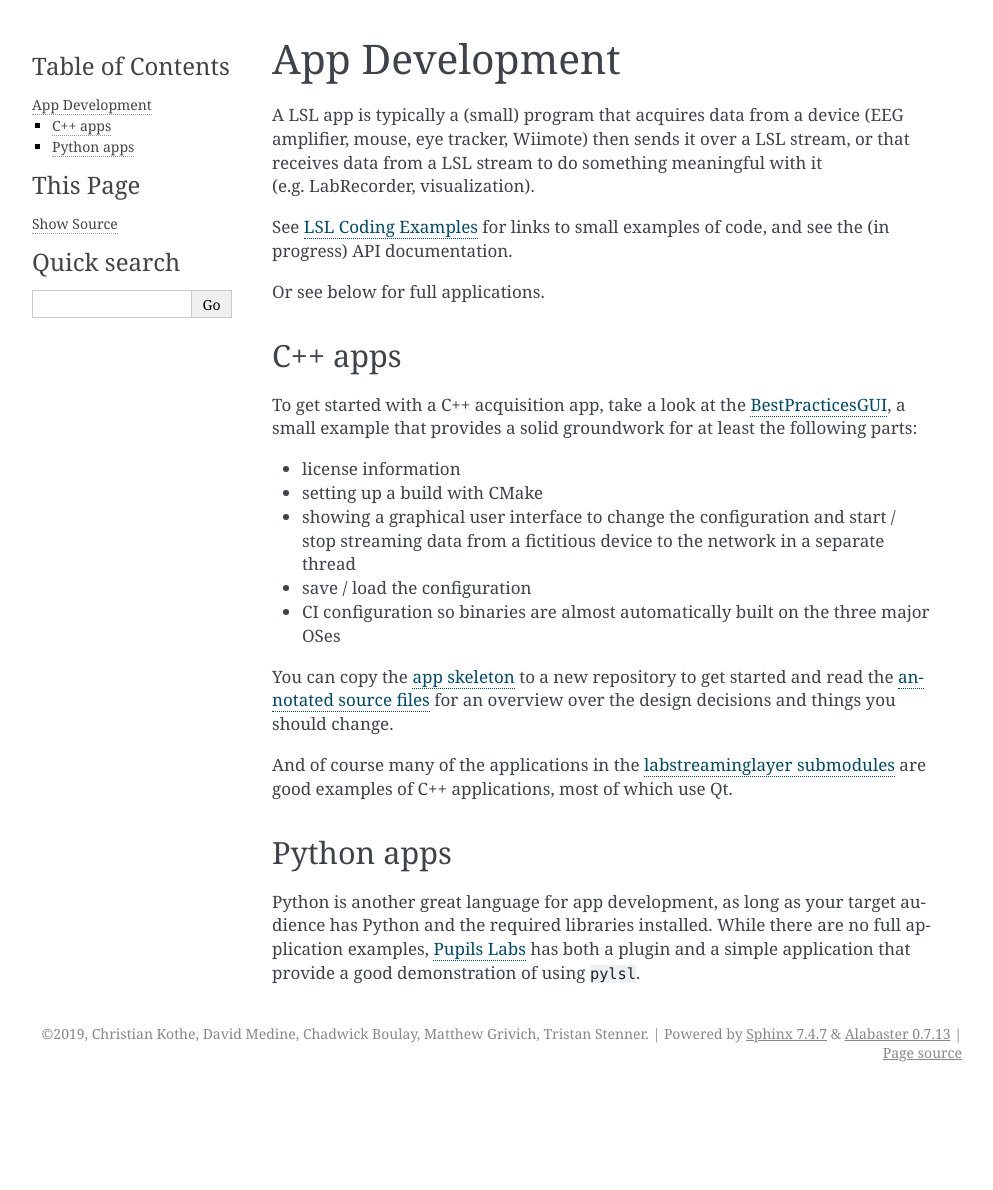
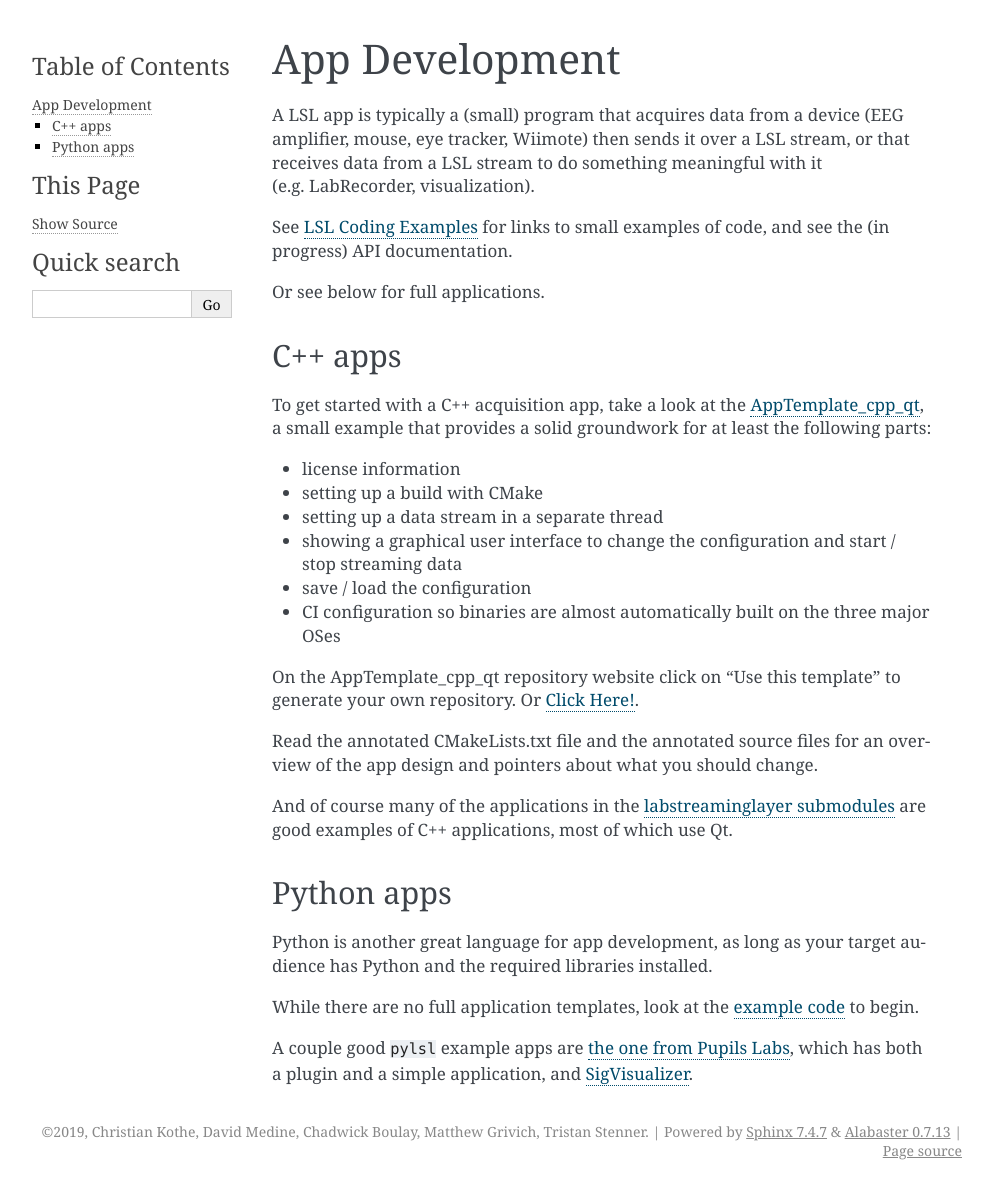
Before and after one commit to sccn/labstreaminglayer, a Sphinx documentation site: the page built from docs/dev/app_dev.rst, in a window 1280 px wide. Shown: the whole page, without its empty margins (148-1141 px from the left). Built offline with Sphinx 7.4.7, drawn with Linux system fonts in a browser that asks for light colours; before the commit the page ends 1092 px from its top, so only the background shows below that.

Commit message:
Updated example refs in docs.

```diff
--- a/docs/dev/app_dev.rst
+++ b/docs/dev/app_dev.rst
@@ -9,18 +9,25 @@ Or see below for full applications.
 
 C++ apps
 --------
-To get started with a C++ acquisition app, take a look at the `BestPracticesGUI <https://github.com/labstreaminglayer/App-BestPracticesGUI/>`__, a small example that provides a solid groundwork for at least the following parts:
+To get started with a C++ acquisition app, take a look at the `AppTemplate_cpp_qt <https://github.com/labstreaminglayer/AppTemplate_cpp_qt/>`__, a small example that provides a solid groundwork for at least the following parts:
 
 -  license information
 -  setting up a build with CMake
--  showing a graphical user interface to change the configuration and start / stop streaming data from a fictitious device to the network in a separate thread
+-  setting up a data stream in a separate thread
+-  showing a graphical user interface to change the configuration and start / stop streaming data
 -  save / load the configuration
 -  CI configuration so binaries are almost automatically built on the three major OSes
 
-You can copy the `app skeleton <https://github.com/labstreaminglayer/App-BestPracticesGUI/tree/master/appskeleton>`__ to a new repository to get started and read the `annotated source files <https://github.com/labstreaminglayer/App-BestPracticesGUI/tree/master/doc>`__ for an overview over the design decisions and things you should change.
+On the AppTemplate_cpp_qt repository website click on "Use this template" to generate your own repository. Or `Click Here! <https://github.com/labstreaminglayer/AppTemplate_cpp_qt/generate>`__.
+
+Read the annotated CMakeLists.txt file and the annotated source files for an overview of the app design and pointers about what you should change.
 
 And of course many of the applications in the `labstreaminglayer submodules <https://github.com/sccn/labstreaminglayer/tree/master/Apps>`_ are good examples of C++ applications, most of which use Qt.
 
 Python apps
 -----------
-Python is another great language for app development, as long as your target audience has Python and the required libraries installed. While there are no full application examples, `Pupils Labs <https://github.com/labstreaminglayer/App-PupilLabs>`__ has both a plugin and a simple application that provide a good demonstration of using ``pylsl``.
+Python is another great language for app development, as long as your target audience has Python and the required libraries installed.
+
+While there are no full application templates, look at the `example code <https://github.com/labstreaminglayer/liblsl-Python/tree/master/pylsl/examples>`__ to begin.
+
+A couple good ``pylsl`` example apps are `the one from Pupils Labs <https://github.com/labstreaminglayer/App-PupilLabs>`__, which has both a plugin and a simple application, and `SigVisualizer <https://github.com/labstreaminglayer/App-SigVisualizer>`__.
```
